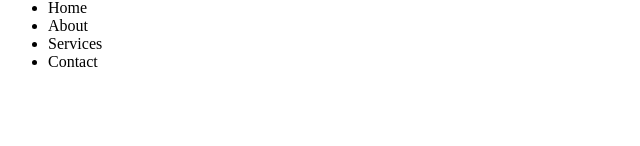
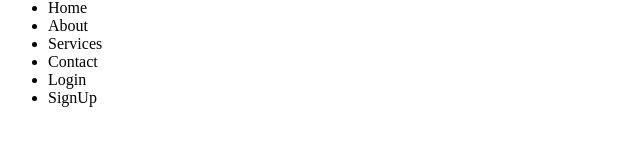
Before and after one commit to Saihubrocz/flaskPro, a plain HTML site: page index.html in a window 1280 px wide. Shown: the part 128-274 px from the top of the page, without its empty margins (0-640 px from the left). Drawn offline with Linux system fonts and the light colour scheme.

Commit message:
mseccommit1

```diff
--- a/index.html
+++ b/index.html
@@ -14,6 +14,8 @@
         <li>About</li>
         <li>Services</li>
         <li>Contact</li>
+        <li>Login</li>
+        <li>SignUp</li>
     </ul>
 </nav>
 </body>
```
